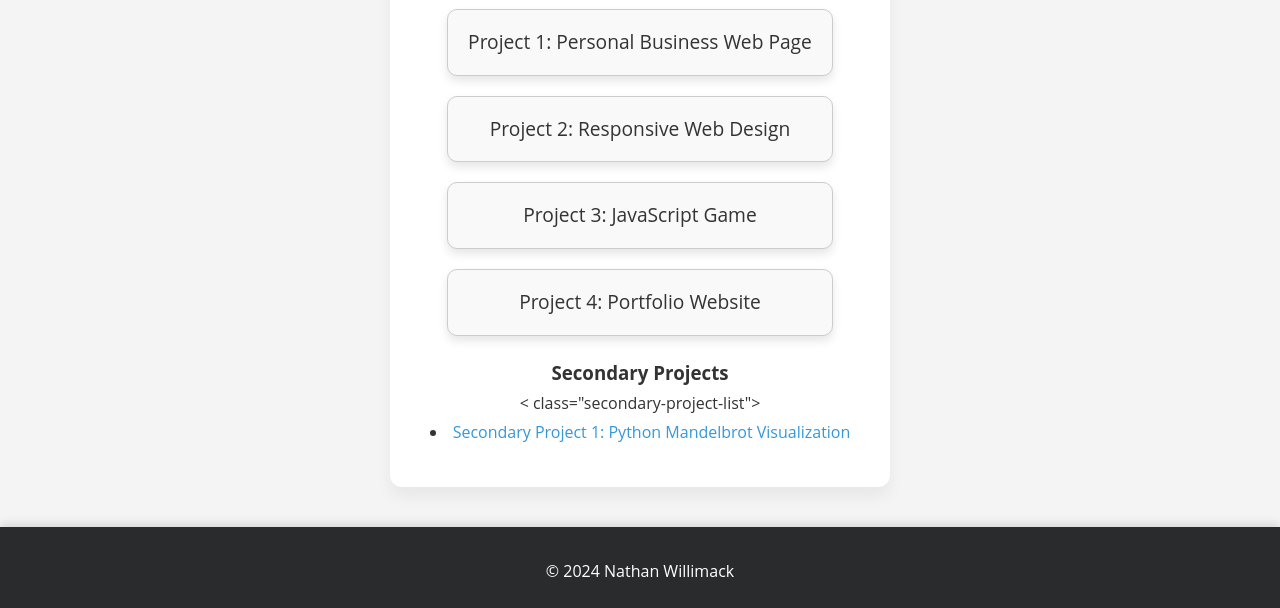
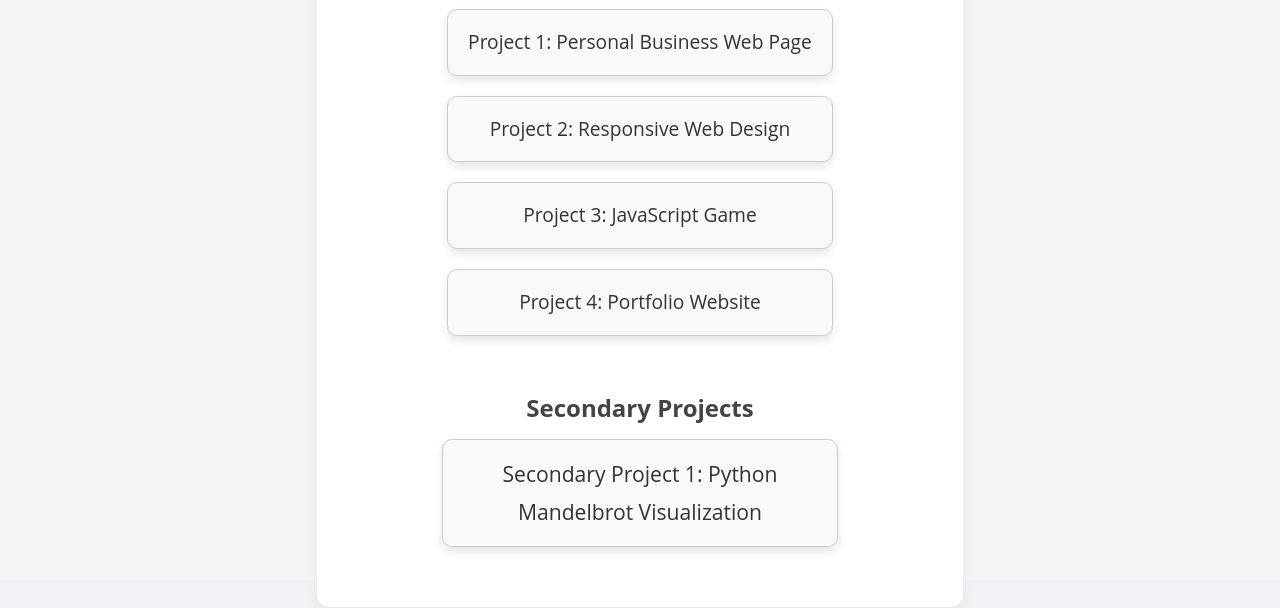
Before and after one commit to Nate-Willimack/My-Projects, a plain HTML site: page projects.html in a window 1280 px wide. Shown: the part 220-828 px from the top of the page. Drawn offline with Linux system fonts and the light colour scheme.

Commit message:
added secondary style and fixed button errors

```diff
--- a/projects.html
+++ b/projects.html
@@ -27,8 +27,8 @@
         </ul>
 
         <h3 class="secondary-projects-heading">Secondary Projects</h3>
-        < class="secondary-project-list">
-            <li><a href="./SecondaryProject1.html">Secondary Project 1: Python Mandelbrot Visualization</a></li>
+        <ul class="project-list secondary-project-list">
+            <li><a href="./SecondaryProject1.html" class="secondary-project-button">Secondary Project 1: Python Mandelbrot Visualization</a></li>
         </ul>
     </div>
 
--- a/style.css
+++ b/style.css
@@ -405,3 +405,35 @@ a:hover {
         font-size: 1.8rem;
     }
 }
+
+.secondary-projects-heading {
+    font-size: 1.5em;
+    margin-top: 30px;
+    font-weight: bold;
+    color: #444;
+    text-align: center;
+}
+
+.secondary-project-list {
+    list-style: none;
+    padding: 0;
+    text-align: center;
+}
+
+.secondary-project-button {
+    text-decoration: none;
+    color: #444;
+    background-color: #f0f0f0;
+    border: 1px solid #ccc;
+    padding: 12px;
+    display: block;
+    border-radius: 8px;
+    font-size: 1.1em;
+    width: 70%;
+    margin: 10px auto;
+    transition: background-color 0.3s ease;
+}
+
+.secondary-project-button:hover {
+    background-color: #e0e0e0;
+}
```
